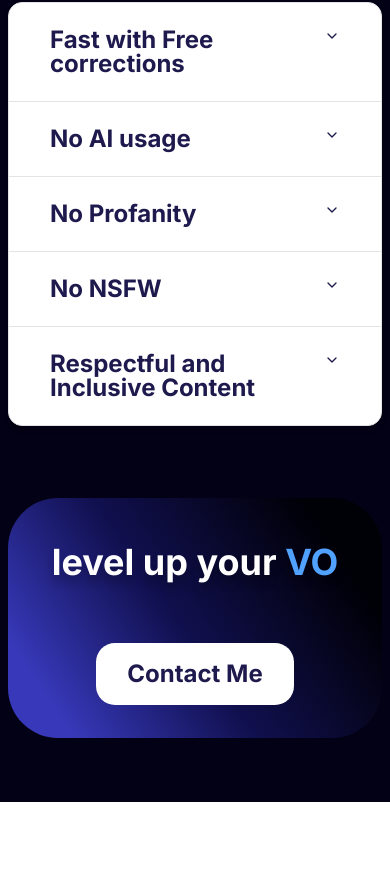
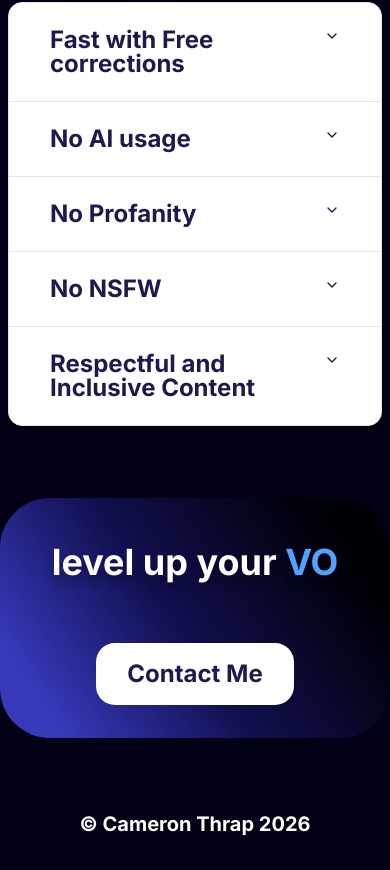
Before and after one commit to catthrap22/Cameron-Thrap-Portfolio, a Next.js app: page / in a window 390 px wide. Shown: the part 3150-4020 px from the top of the page. Before the commit the page ends 3952 px from the top, so only its background shows below. Built offline with nearby package versions, Linux system fonts and the light colour scheme.

Commit message:
added the cameron thrap 2026 text at the bottom of contact

```diff
--- a/components/Footer.tsx
+++ b/components/Footer.tsx
@@ -5,7 +5,7 @@ export default function Footer() {
     return (
       <section
         id="contact"
-        className="bg-[#030115] w-full h-full flex items-center justify-center relative z-0 "
+        className="bg-[#030115] w-full h-full flex flex-col items-center justify-center relative z-0 "
       >
           {/*<div className="flex items-center justify-center w-full bg-indigo-950 rounded-[50px]" >*/}
               {/*<div className="w-full h-[467px] rounded-full relative z-1">*/}
@@ -30,7 +30,7 @@ export default function Footer() {
               {/*    <div className="w-1/20 h-44 left-[1099.46px] top-[148px] absolute bg-linear-to-b from-indigo-700 from-55% to-white rounded-[100px] to-125%" />*/}
               {/*</div>*/}
 
-          <div className="flex flex-col items-center justify-center space-y-12 bg-[linear-gradient(235.86deg,rgb(0,0,7)_15.356%,rgb(17,16,80)_54.565%,rgb(55,57,186)_87.89%)] w-full h-1/2 lg:w-3/4 lg:h-[467px] rounded-[50px] p-8 md:p-16 mx-2 mb-16 lg:my-32">
+          <div className="flex flex-col items-center justify-center space-y-12 bg-[linear-gradient(235.86deg,rgb(0,0,7)_15.356%,rgb(17,16,80)_54.565%,rgb(55,57,186)_87.89%)] w-full h-1/2 lg:w-3/4 lg:h-[467px] rounded-[50px] p-8 md:p-16 mx-2 mb-10 lg:my-32">
               <h1 className="text-white md:text-6xl font-bold font-['Inter'] text-center leading-16 [text-shadow:0px_8px_8px_rgb(0_0_0/0.25)] text-balance text-4xl ">level up your <span className="text-blue-400">VO</span></h1>
               <Button asChild className="h-16 w-50 rounded-[20px] bg-white text-2xl font-bold text-indigo-950 font-inter hover:text-blue-400">
                   <Link href="mailto:catthrap@gmail.com">
@@ -38,6 +38,12 @@ export default function Footer() {
                   </Link>
               </Button>
           </div>
+          <div className="p-8 w-full h-fit ">
+              <h3 className="text-white text-xl font-bold text-center md:text-start ">© Cameron Thrap 2026</h3>
+              <div>
+
+              </div>
+          </div>
       </section>
     );
 }
```
